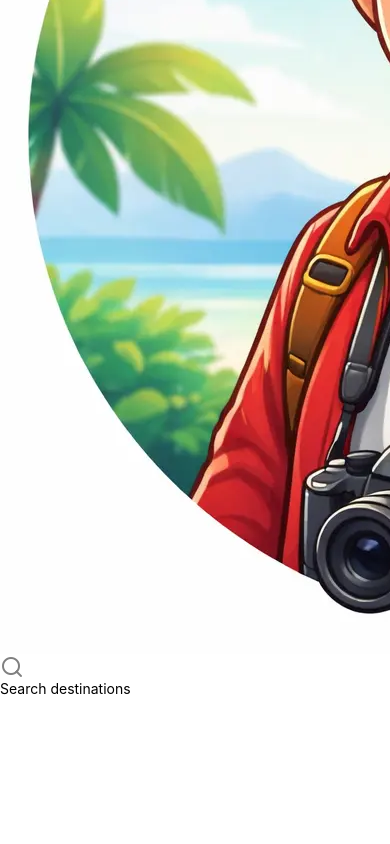
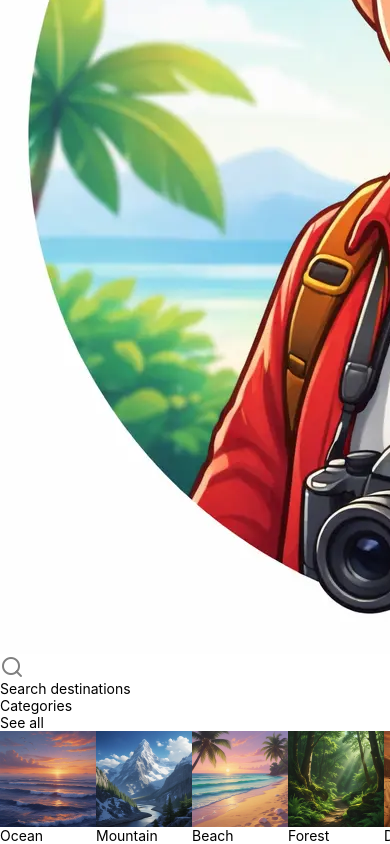
Before and after one commit to shafiqshams/travel-app-ui, a React Native app: screen /Home in a window 390 px wide. Shown: the part 387-1231 px from the top of the page. Before the commit the page ends 1084 px from the top, so only its background shows below. Built offline with nearby package versions, Linux system fonts and the light colour scheme.

Commit message:
feat(home): use category list with static categories data

```diff
--- a/src/screens/HomeScreen.tsx
+++ b/src/screens/HomeScreen.tsx
@@ -1,7 +1,9 @@
 import React, { useState } from "react";
 import { Image, ScrollView, Text, View } from "react-native";
 import { SafeAreaView } from "react-native-safe-area-context";
+import CategoryList from "../components/CategoryList";
 import Search from "../components/Search";
+import { categories } from "../data/categories";
 
 const HomeScreen = () => {
   const [searchText, setSearchText] = useState<string>("");
@@ -23,6 +25,9 @@ const HomeScreen = () => {
         </View>
         {/* SearchBar */}
         <Search searchText={searchText} onChangeText={setSearchText} />
+
+        {/* Categories */}
+        <CategoryList categories={categories} />
       </ScrollView>
     </SafeAreaView>
   );
```
